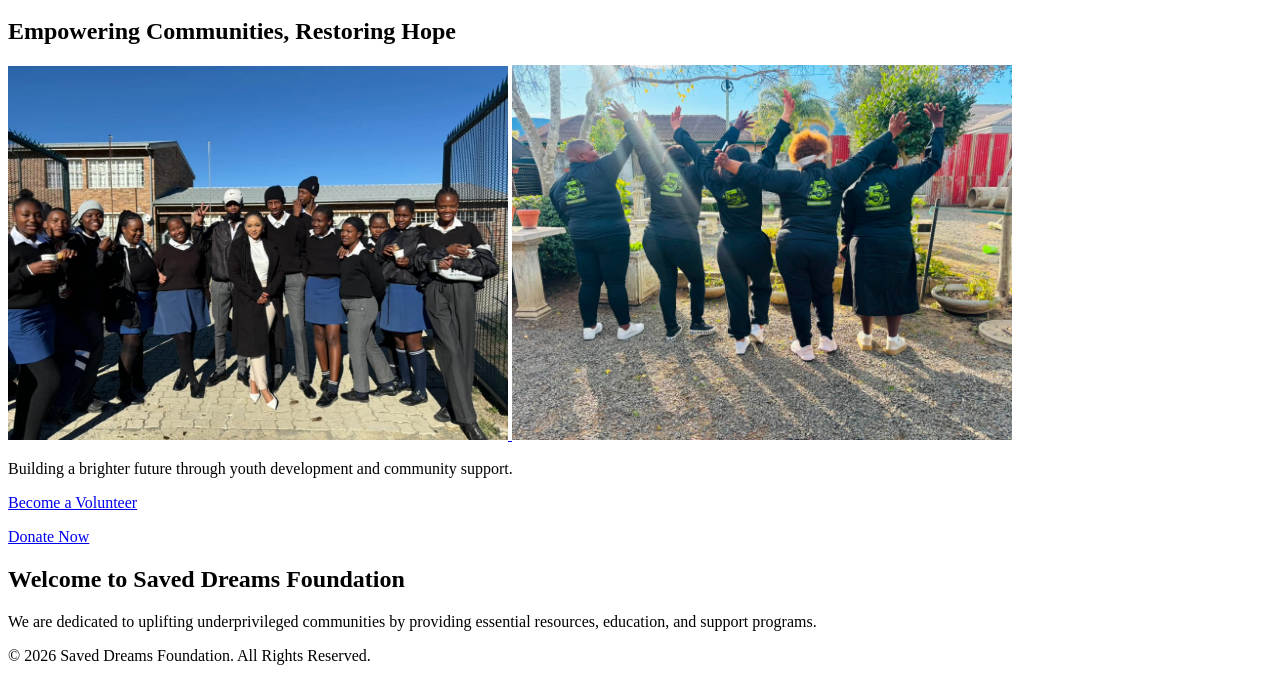
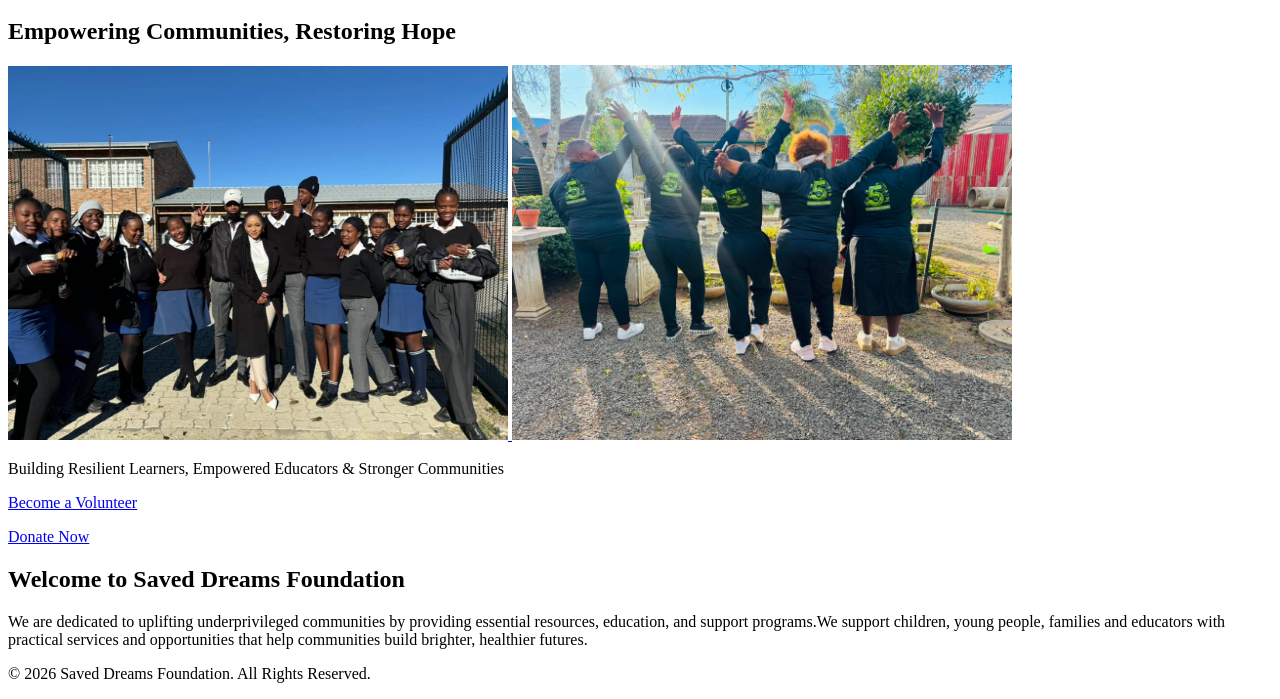
Before and after one commit to Ntombii/SavedDreamsFoundation, a website: page index.html in a window 1280 px wide. Shown: the part 182-881 px from the top of the page. Drawn offline with Linux system fonts and the light colour scheme.

Commit message:
added a paragraph on index page

```diff
--- a/index.html
+++ b/index.html
@@ -38,7 +38,7 @@
 			<a href="program.html"> <img src="images/slide1.jpg" alt="slide images" style="width:500px ; height=auto">
 				<a href="program.html"> <img src="images/slide2.jpg" alt="slide images" style="width:500px ; height=auto">
 				</a>
-            <p>Building a brighter future through youth development and community support.</p>
+            <p>Building Resilient Learners, Empowered Educators & Stronger Communities</p>
 
 		   <!-- link that takes you to the enquiry page-->
 		   <a href="enquiry.html" class="btn">Become a Volunteer</a>
@@ -47,7 +47,7 @@
         <!--separate block-->
         <section class="intro">
             <h2>Welcome to Saved Dreams Foundation</h2>
-            <p>We are dedicated to uplifting underprivileged communities by providing essential resources, education, and support programs.</p>
+            <p>We are dedicated to uplifting underprivileged communities by providing essential resources, education, and support programs.We support children, young people, families and educators with practical services and opportunities that help communities build brighter, healthier futures.</p>
         </section>
     </main>
 
--- a/package.json
+++ b/package.json
@@ -1,5 +1,9 @@
 {
+  "name": "saved-dreams-foundation",
+  "version": "1.0.1",
   "devDependencies": {
-    "@changesets/cli": "^3.0.3"
+    "@changesets/cli": "^3.0.3",
+    "@release-it/conventional-changelog": "^12.0.2",
+    "release-it": "^21.1.0"
   }
 }
```
Also changed, not shown: .changeset/README.md (added), .changeset/config.json (added), .github/workflows/release.yml (added), CHANGELOG.md (added), 1 other file.
